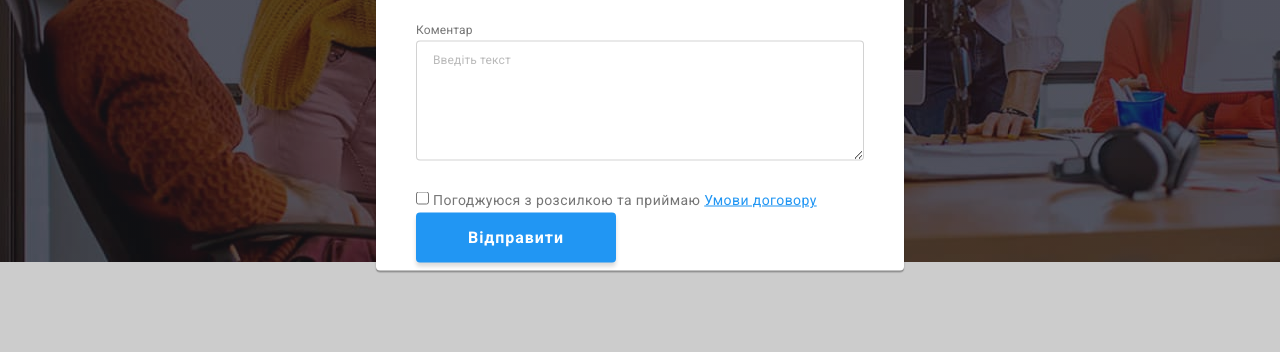
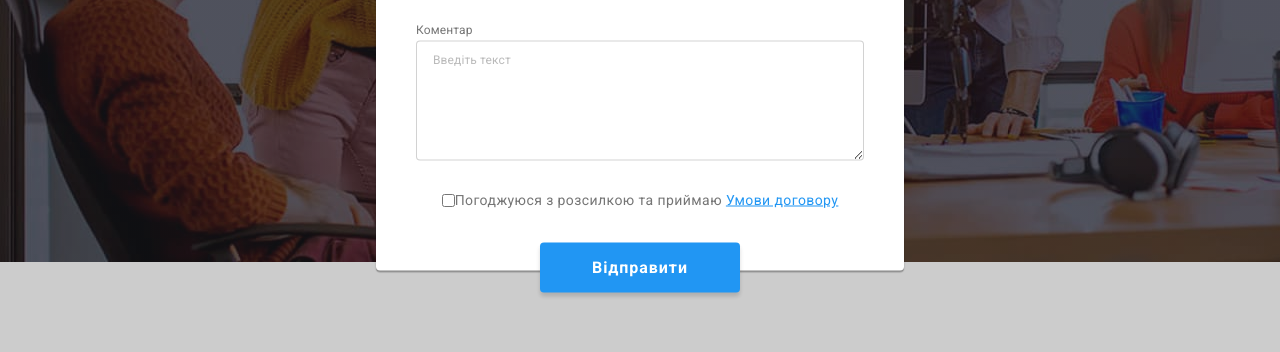
Before and after one commit to Jaruk111/goit-markup-hw-06, a plain HTML site: page index.html in a window 1280 px wide. Both pictures are taken after a click on the button "Замовити послугу". Shown: the part 420-772 px from the top of the page. Drawn offline with Linux system fonts and the light colour scheme.

Commit message:
деякі виправлення

```diff
--- a/css/styles.css
+++ b/css/styles.css
@@ -1077,12 +1077,23 @@ outline: none;
   color: #757575;
 }
 
+.form-checkbox{
+  display: flex;
+  justify-content: center;
+  margin-bottom: 30px;
+}
+
 .deal-link{
   font-size: 14px;
   line-height: 1.71;
 
   letter-spacing: 0.03em;
   color: var(--accent-text-color);
+}
+
+.form-btn{
+  display: flex;
+  justify-content: center;
 }
 
 .submit-btn{
--- a/index.html
+++ b/index.html
@@ -430,7 +430,7 @@
 
         <div class="wrapper">
           <label class="modal-form-label" for="name">Ім’я</label>
-          <input class="modal-input" type="text" id="name">
+          <input class="modal-input" required type="text" id="name" name="user_name">
           <svg class="form-icon" width="18" height="18">
             <use href="./imeges/svg/symbol-defs.svg#icon-person-black-18dp-1">
             </use>
@@ -439,7 +439,7 @@
 
         <div class="wrapper">
           <label class="modal-form-label" for="tel">Телефон</label>
-          <input class="modal-input" type="text" id="tel">
+          <input class="modal-input" required type="tel" id="tel" name="user_phone">
           <svg class="form-icon" width="18" height="18">
             <use href="./imeges/svg/symbol-defs.svg#icon-phone-black-18dp-1">
             </use>
@@ -453,7 +453,7 @@
             <use href="./imeges/svg/symbol-defs.svg#icon-email-black-18dp-1">
             </use>
           </svg>
-          <input class="modal-input" type="text" id="mail">
+          <input class="modal-input" required type="email" id="mail" name="user_email">
         </div>
 
         <div class="wrapper">
@@ -462,15 +462,16 @@
 
         </div>
 
-        <div>
+        <div class="form-checkbox">
           <input type="checkbox">
           <label for="" class="modal-form-deal-text">Погоджуюся з розсилкою та приймаю
             <a href="#" class="deal-link">Умови договору</a>
           </label>
         </div>
 
-
-        <button class="submit-btn" type="submit">Відправити</button>
+        <div class="form-btn">
+          <button class="submit-btn" type="submit">Відправити</button>
+        </div>
 
       </form>
     </div>
```
